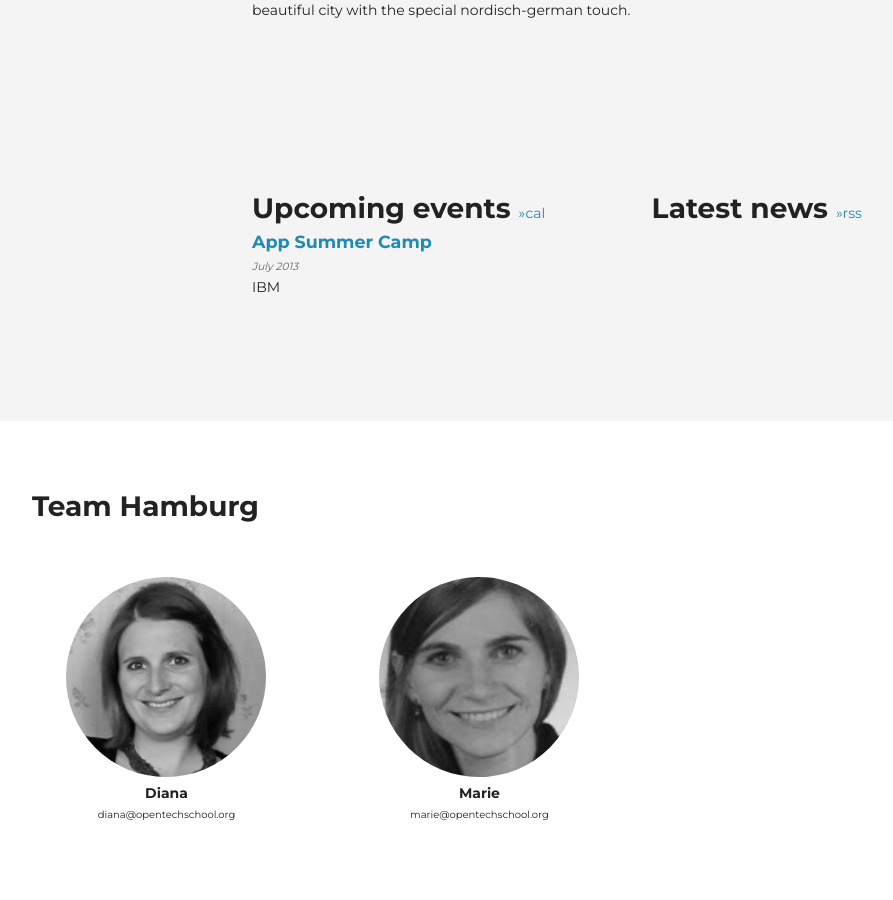
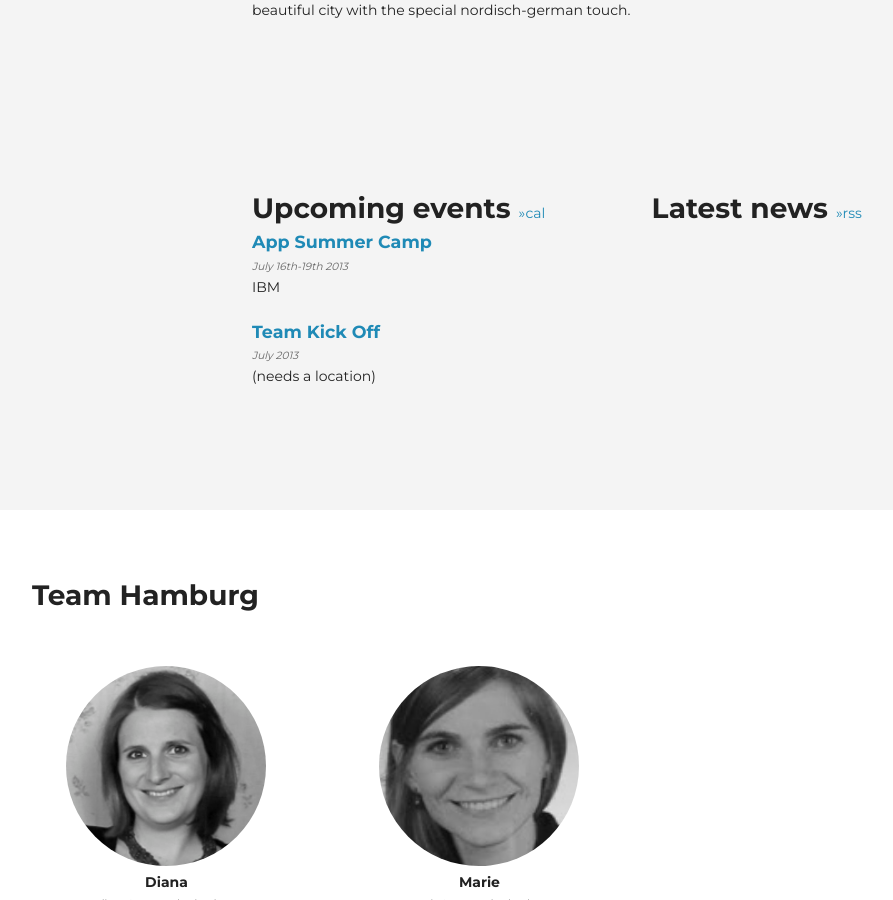
Before and after one commit to OpenTechSchool/www.opentechschool.org, a Jekyll site: the page built from hamburg/index.md, in a window 1280 px wide and 900 px high, scrolled down 608 px. Shown: the whole window, without its empty margins (18-911 px from the left). Built offline with Jekyll 4.4.1, drawn with Linux system fonts in a browser that asks for light colours; nearby versions of some CDN libraries.

Commit message:
add kick off event, too

```diff
--- a/_layouts/city.html
+++ b/_layouts/city.html
@@ -46,7 +46,7 @@
           <a href="webcal://www.meetup.com/opentechschool-{{page.meetupcom_group}}/events/ical/OpenTechSchool+{{page.title}}/" class="tiny_button">&raquo;cal</a>
         </h2>
         {% if page.custom_events %}
-          {{page.custom_events| markdownify}}
+          {{page.custom_events}}
         {% endif %}
         <div id="js-events-list"></div>
         <script type="text/x-template" data-template="event">
--- a/hamburg/index.md
+++ b/hamburg/index.md
@@ -9,9 +9,16 @@ about: "The second chapter in Germany was started by Diana and Marie, starting w
 custom_events: "<div class=\"event\">
             <h3 class=\"post_title\"><a href=\"http://app-summer-camp.opentechschool.org\">App Summer Camp</a></h3>
             <p class=\"date\">
+              <span>July 16th-19th 2013</span>
+            </p>
+            <p>IBM</p>
+        </div>
+        <div class=\"event\">
+            <h3 class=\"post_title\"><a href=\"http://www.meetup.com/opentechschool-hamburg/events/115518512/\">Team Kick Off</a></h3>
+            <p class=\"date\">
               <span>July 2013</span>
             </p>
-            <p>IBM</p>
+            <p>(needs a location)</p>
         </div>
 "
 ---
```
